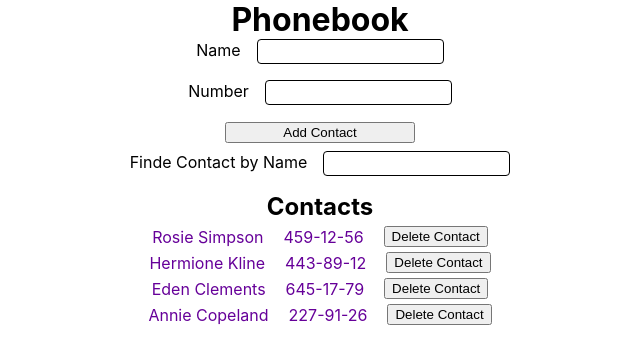
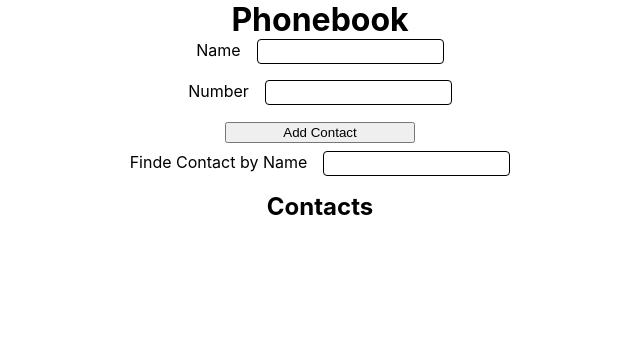
Before and after one commit to Lawyer0901/goit-react-hw-02-phonebook, a React (Create React App) app: page / in a window 1280 px wide. Shown: the top 364 px of the page, without its empty margins (320-960 px from the left). Built offline with nearby package versions, Linux system fonts and the light colour scheme.

Commit message:
fixed function

```diff
--- a/src/components/App.jsx
+++ b/src/components/App.jsx
@@ -8,10 +8,10 @@
 export class App extends Component {
   state = {
     contacts: [
-      { id: 'id-1', name: 'Rosie Simpson', number: '459-12-56' },
-      { id: 'id-2', name: 'Hermione Kline', number: '443-89-12' },
-      { id: 'id-3', name: 'Eden Clements', number: '645-17-79' },
-      { id: 'id-4', name: 'Annie Copeland', number: '227-91-26' },
+      // { id: 'id-1', name: 'Rosie Simpson', number: '459-12-56' },
+      // { id: 'id-2', name: 'Hermione Kline', number: '443-89-12' },
+      // { id: 'id-3', name: 'Eden Clements', number: '645-17-79' },
+      // { id: 'id-4', name: 'Annie Copeland', number: '227-91-26' },
     ],
     filter: '',
   };
```
